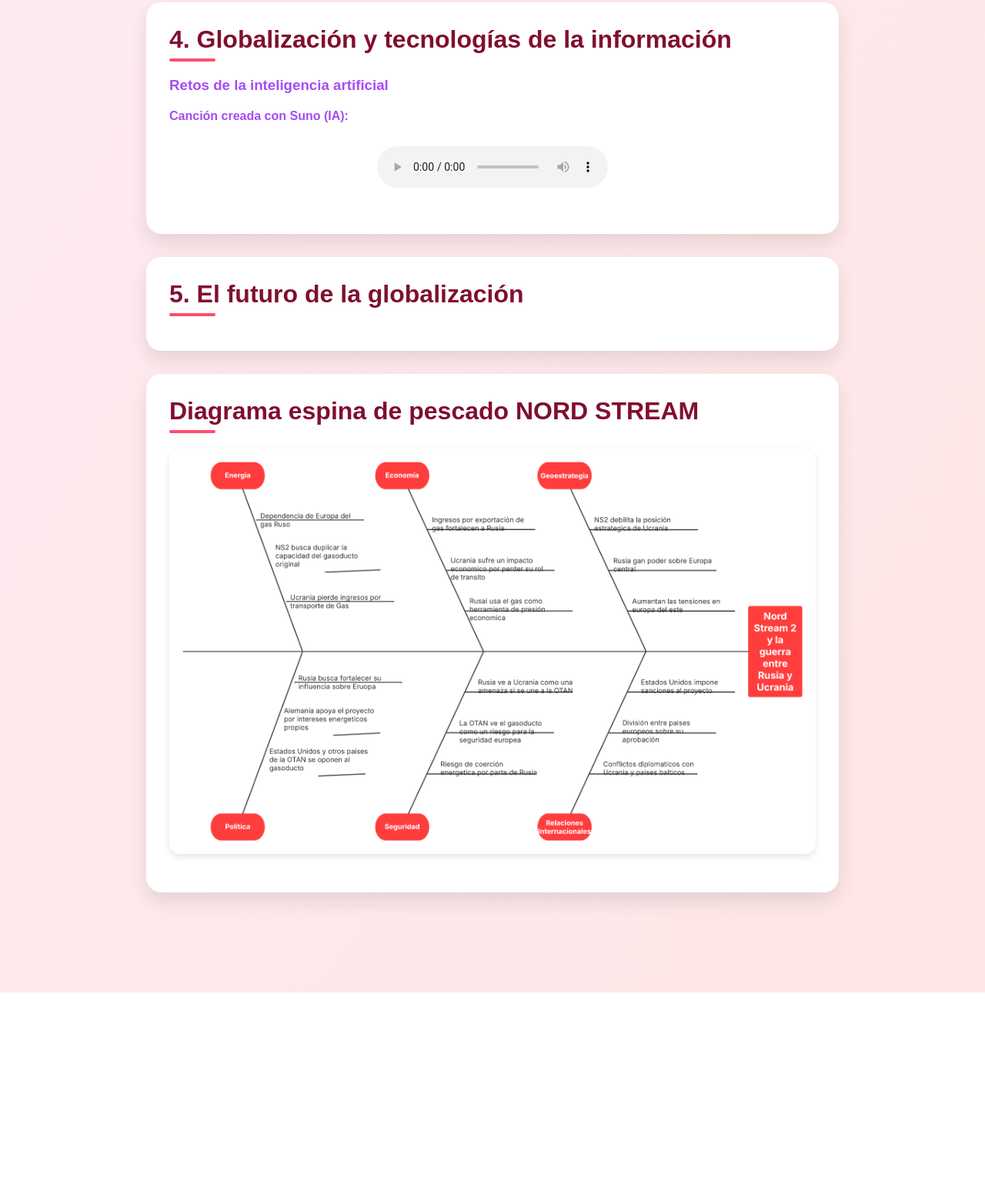
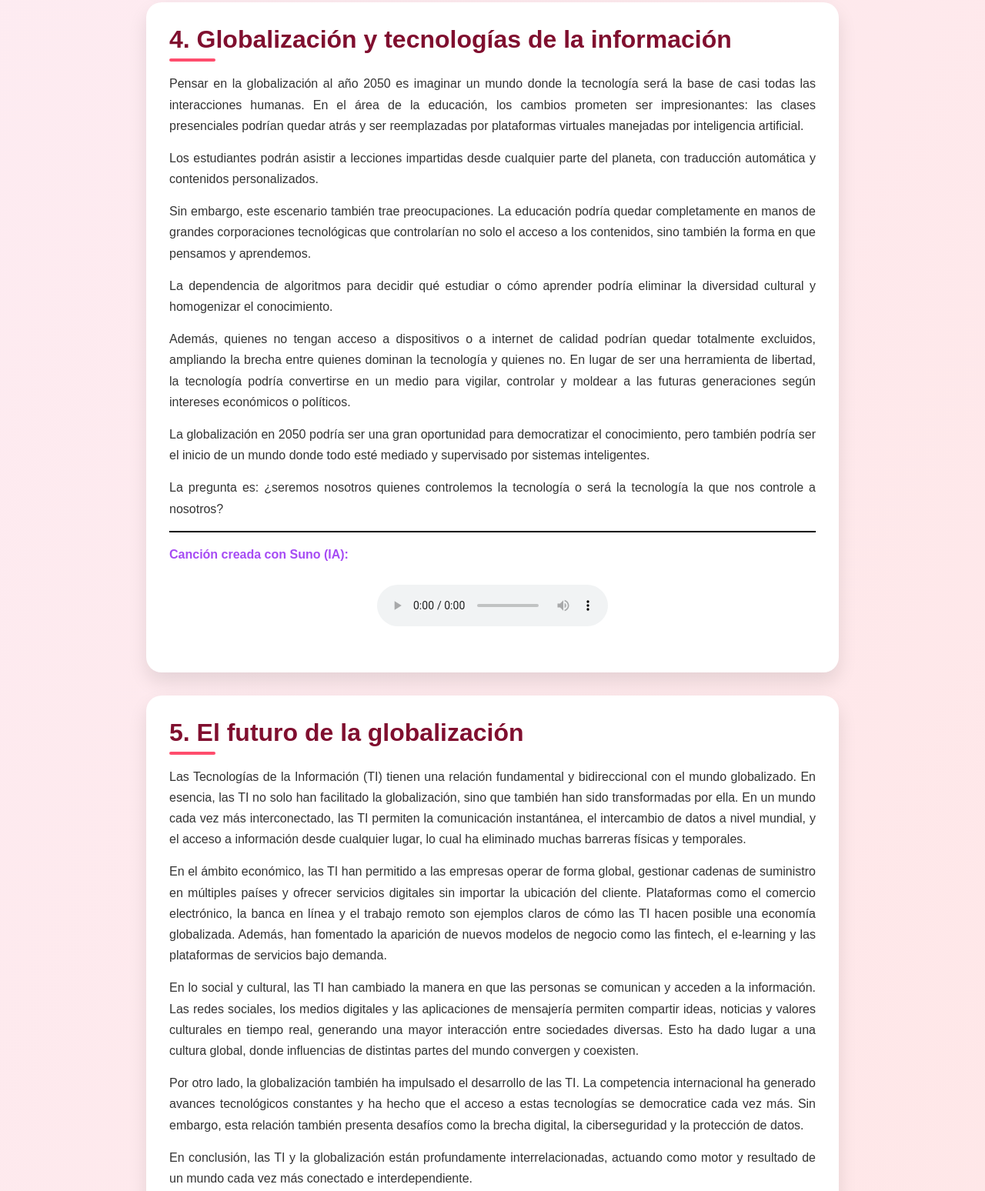
Before and after one commit to s1m0nG4r4v1t0/globalizacion, a plain HTML site: page index.html in a window 1280 px wide. Shown: the part 3274-4822 px from the top of the page at 77% size. Before the commit the page ends 4564 px from the top, so only its background shows below. Drawn offline with Linux system fonts and the light colour scheme.

Commit message:
added section 5 and 4, fixed css

```diff
--- a/estilos.css
+++ b/estilos.css
@@ -77,6 +77,12 @@ img {
     display: block;
     margin: 20px auto;
     box-shadow: 0 4px 10px rgba(0,0,0,0.1);
+}
+
+#cancion {
+  border-width: 1px; /* Grosor de 2 píxeles */
+  border-style: solid; /* Estilo sólido */
+  border-color: black; /* Color negro */
 }
 
 /* --- Video y audio --- */
--- a/index.html
+++ b/index.html
@@ -80,12 +80,41 @@
         <section id="tecnologia">
             <h2>4. Globalización y tecnologías de la información</h2>
             <p>
+                Pensar en la globalización al año 2050 es imaginar un mundo donde la tecnología
+                será la base de casi todas las interacciones humanas. En el área de la educación,
+                los cambios prometen ser impresionantes: las clases presenciales podrían quedar atrás
+                y ser reemplazadas por plataformas virtuales manejadas por inteligencia artificial.
+            </p>
+            <p>
+                Los estudiantes podrán asistir a lecciones impartidas desde cualquier parte del planeta,
+                con traducción automática y contenidos personalizados.
+            </p>
+            <p>
+                Sin embargo, este escenario también trae preocupaciones.
+                La educación podría quedar completamente en manos de grandes corporaciones tecnológicas
+                que controlarían no solo el acceso a los contenidos, sino también la forma en que pensamos y aprendemos.
+            </p>
+            <p>
+                La dependencia de algoritmos para decidir qué estudiar o cómo aprender podría eliminar la diversidad cultural y
+                homogenizar el conocimiento.
+            </p>
+            <p>
+                Además, quienes no tengan acceso a dispositivos o a internet de calidad podrían quedar totalmente excluidos,
+                ampliando la brecha entre quienes dominan la tecnología y quienes no. En lugar de ser una herramienta
+                de libertad, la tecnología podría convertirse en un medio para vigilar, controlar y moldear a las
+                futuras generaciones según intereses económicos o políticos.
+            </p>
+            <p>
+                La globalización en 2050 podría ser una gran oportunidad para democratizar el conocimiento,
+                pero también podría ser el inicio de un mundo donde todo esté mediado y supervisado por sistemas inteligentes.
+            </p>
+            <P>
+                La pregunta es: ¿seremos nosotros quienes controlemos la tecnología o será la tecnología la que nos controle a nosotros?
+            </P>
 
-            </p>
-            <h3>Retos de la inteligencia artificial</h3>
-            <p>
 
-            </p>
+        <div id="cancion"></div>
+
             <h4>Canción creada con Suno (IA):</h4>
             <audio controls>
                 <source src="cancion.mp3" type="audio/mpeg">
@@ -96,7 +125,33 @@
         <section id="futuro">
             <h2>5. El futuro de la globalización</h2>
             <p>
-
+            Las Tecnologías de la Información (TI) tienen una relación fundamental y bidireccional con el mundo globalizado.
+            En esencia, las TI no solo han facilitado la globalización, sino que también han sido transformadas por ella.
+            En un mundo cada vez más interconectado, las TI permiten la comunicación instantánea, el intercambio de datos a
+            nivel mundial, y el acceso a información desde cualquier lugar, lo cual ha eliminado muchas barreras físicas y
+            temporales.
+            </p>
+            <p>
+            En el ámbito económico, las TI han permitido a las empresas operar de forma global,
+            gestionar cadenas de suministro en múltiples países y ofrecer servicios digitales sin importar
+            la ubicación del cliente. Plataformas como el comercio electrónico, la banca en línea y el trabajo
+            remoto son ejemplos claros de cómo las TI hacen posible una economía globalizada. Además, han fomentado
+            la aparición de nuevos modelos de negocio como las fintech, el e-learning y las plataformas de servicios
+            bajo demanda.
+            </p>
+            <p>
+            En lo social y cultural, las TI han cambiado la manera en que las personas se comunican y acceden a la información.
+            Las redes sociales, los medios digitales y las aplicaciones de mensajería permiten compartir ideas, noticias y valores
+            culturales en tiempo real, generando una mayor interacción entre sociedades diversas.
+            Esto ha dado lugar a una cultura global, donde influencias de distintas partes del mundo convergen y coexisten.
+            </p>
+            <p>
+            Por otro lado, la globalización también ha impulsado el desarrollo de las TI.
+            La competencia internacional ha generado avances tecnológicos constantes y ha hecho que el acceso a estas tecnologías se democratice cada vez más.
+            Sin embargo, esta relación también presenta desafíos como la brecha digital, la ciberseguridad y la protección de datos.
+            </p>
+            <p>
+            En conclusión, las TI y la globalización están profundamente interrelacionadas, actuando como motor y resultado de un mundo cada vez más conectado e interdependiente.
             </p>
         </section>
 
```
